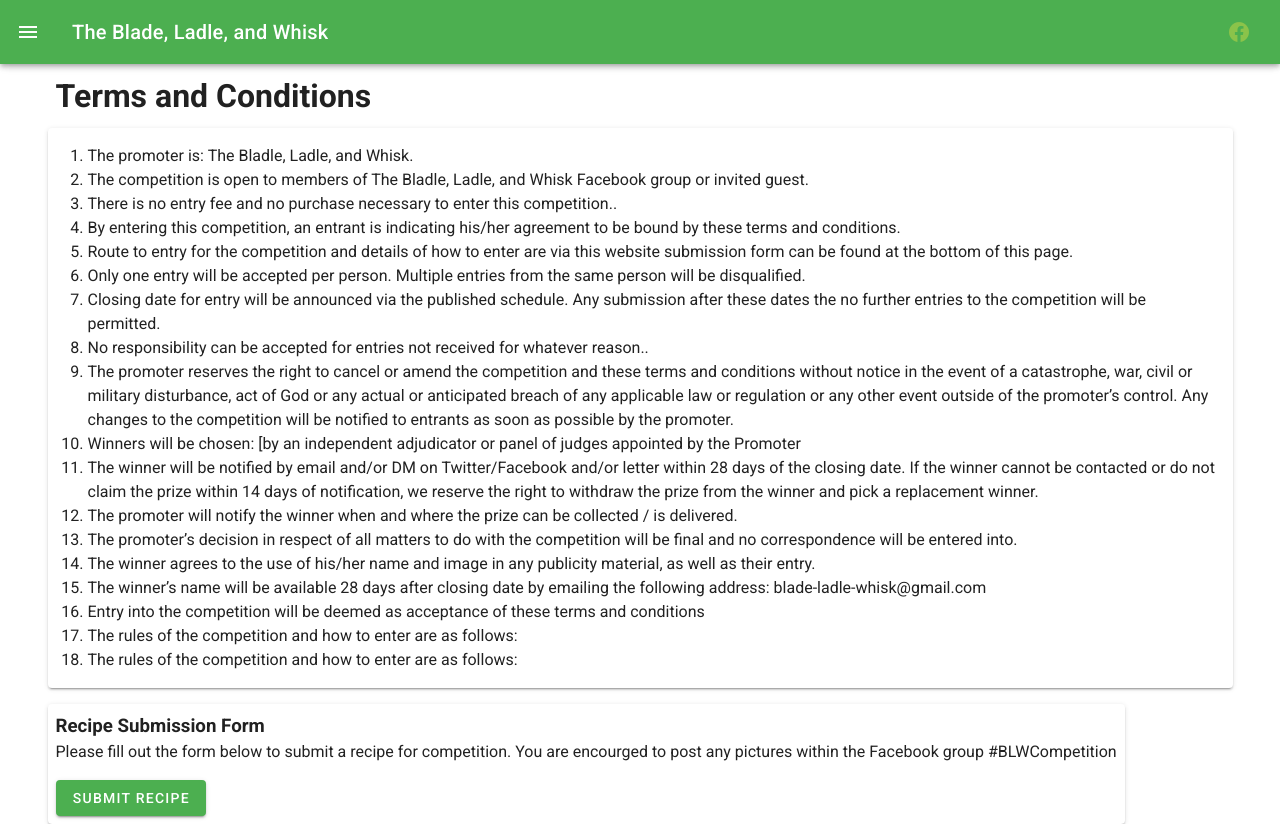
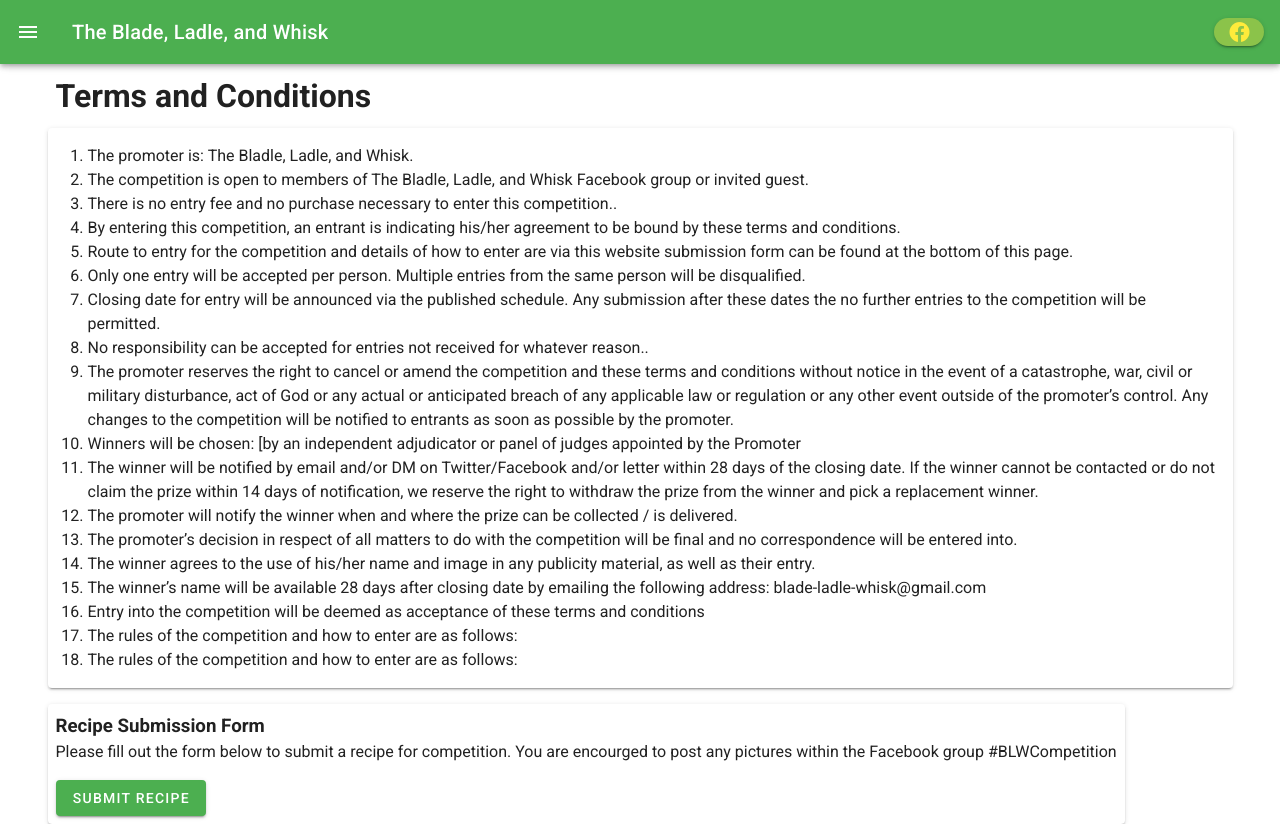
Before and after one commit to kragbet/Blade-Ladle-Whisk, a Vue app in the folder blade-ladle-whisk/: page /Rules in a window 1280 px wide. Built offline with nearby package versions, Linux system fonts and the light colour scheme.

Commit message:
theme edits

```diff
--- a/blade-ladle-whisk/src/App.vue
+++ b/blade-ladle-whisk/src/App.vue
@@ -79,11 +79,11 @@
 
 <!-- socal links -->
 
+      <v-btn rounded small color="secondary">
       <a :href="`${facebook}`">
-      <v-btn text rounded  small color="secondary">
-          <v-icon>mdi-facebook</v-icon>
+          <v-icon color="error">mdi-facebook</v-icon>
+      </a>
       </v-btn>
-      </a>
 
 <!-- Voting button -->
 
@@ -149,3 +149,8 @@ export default {
   },
 };
 </script>
+<style lang="scss" scoped>
+a {
+  text-decoration: none;
+}
+</style>
--- a/blade-ladle-whisk/src/components/SubmitRecipie.vue
+++ b/blade-ladle-whisk/src/components/SubmitRecipie.vue
@@ -192,6 +192,7 @@ export default {
             this.loading = false;
             this.$emit("close-dialog");
             this.$emit("submissionAdded");
+            this.$refs.submitForm.reset();
           });
       }
     },
--- a/blade-ladle-whisk/src/components/vote.vue
+++ b/blade-ladle-whisk/src/components/vote.vue
@@ -6,8 +6,7 @@
           <v-btn
             class="ma-1"
             small
-            text
-            color="primary"
+            color="info"
             @click="sortBy('cook')"
             v-bind="attrs"
             v-on="on"
@@ -23,8 +22,7 @@
           <v-btn
             class="ma-1"
             small
-            text
-            color="primary"
+            color="info"
             @click="sortBy('month')"
             v-bind="attrs"
             v-on="on"
@@ -42,8 +40,7 @@
           <v-btn
             class="ma-1"
             small
-            text
-            color="primary"
+            color="info"
             @click="sortBy('status')"
             v-bind="attrs"
             v-on="on"
```
